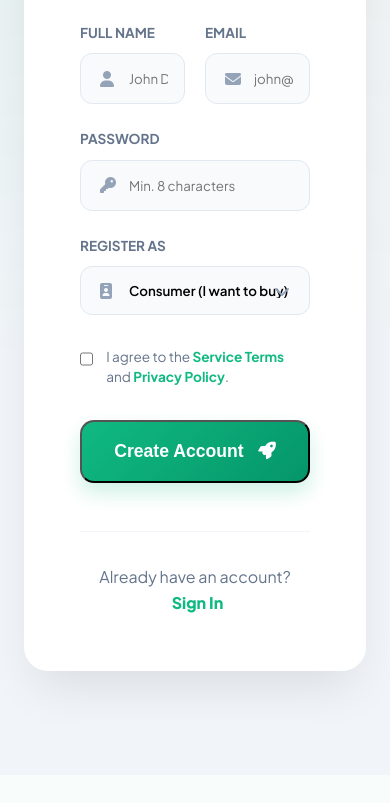
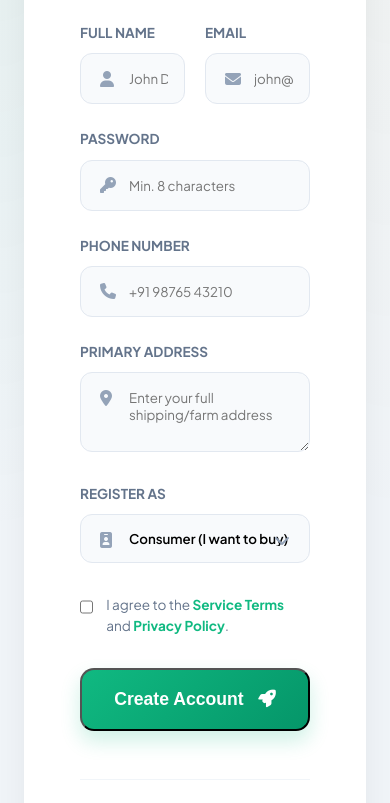
Before and after one commit to veera-crt/cropandcarry, a Flask app: page /signup in a window 390 px wide; the page is wider, and only the part inside the window is pictured. Shown: the part 615-1418 px from the top of that part. Before the commit the page ends 1317 px from the top of that part, so only its background shows below. Run offline with Flask 3, Linux system fonts and the light colour scheme.

Commit message:
Integrated detailed logistics: Capture phone/address at signup, product addition, and checkout. Updated delivery manifest.

```diff
--- a/app.py
+++ b/app.py
@@ -109,14 +109,26 @@ def signup():
         password = request.form.get('password')
         role = request.form.get('role')
         name = request.form.get('name')
+        phone = request.form.get('phone')
+        address = request.form.get('address')
 
         if User.query.filter_by(email=email).first():
             flash('Email already exists')
             return redirect(url_for('signup'))
 
         hashed_pw = generate_password_hash(password, method='pbkdf2:sha256')
-        new_user = User(email=email, password_hash=hashed_pw, role=role, name=name, is_verified=False)
+        new_user = User(email=email, password_hash=hashed_pw, role=role, name=name, phone=phone, address=address, is_verified=False)
         db.session.add(new_user)
+        db.session.commit()
+
+        # Initialize Profile based on role
+        if role == 'farmer':
+            profile = FarmerProfile(user_id=new_user.id, farm_name=f"{name}'s Farm", farm_location=address)
+            db.session.add(profile)
+        elif role == 'delivery':
+            profile = DeliveryPartnerProfile(user_id=new_user.id, is_active=True)
+            db.session.add(profile)
+
         db.session.commit()
 
         send_otp(new_user)
@@ -277,6 +289,8 @@ def add_product():
     category_id = request.form.get('category_id')
     image_url = request.form.get('image_url')
     description = request.form.get('description')
+    pickup_address = request.form.get('pickup_address')
+    pickup_phone = request.form.get('pickup_phone')
 
     new_product = Product(
         farmer_id=current_user.id,
@@ -286,7 +300,9 @@ def add_product():
         unit=unit,
         category_id=category_id,
         image_url=image_url,
-        description=description
+        description=description,
+        pickup_address=pickup_address,
+        pickup_phone=pickup_phone
     )
     db.session.add(new_product)
     db.session.commit()
@@ -376,6 +392,9 @@ def checkout():
     if not cart: return redirect(url_for('index'))
 
     payment_method = request.form.get('payment_method')
+    drop_address = request.form.get('drop_address')
+    drop_phone = request.form.get('drop_phone')
+
     cart_ids = [int(k) for k in cart.keys()]
     products = Product.query.filter(Product.id.in_(cart_ids)).all()
 
@@ -389,7 +408,17 @@ def checkout():
         total_amount += (p.price * qty)
         final_cart_items.append((p, qty))
 
-    order = Order(consumer_id=current_user.id, total_amount=total_amount, payment_method=payment_method, drop_address=current_user.address)
+    # Use first product for pickup details (simplification)
+    main_p = products[0]
+    order = Order(
+        consumer_id=current_user.id,
+        total_amount=total_amount,
+        payment_method=payment_method,
+        drop_address=drop_address,
+        drop_phone=drop_phone,
+        pickup_address=main_p.pickup_address,
+        pickup_phone=main_p.pickup_phone
+    )
     db.session.add(order)
     db.session.commit()
 
@@ -511,7 +540,12 @@ with app.app_context():
         db.create_all()
         # Incremental migrations for existing tables
         db.session.execute(text("ALTER TABLE users ADD COLUMN IF NOT EXISTS address TEXT"))
+        db.session.execute(text("ALTER TABLE users ADD COLUMN IF NOT EXISTS phone TEXT"))
         db.session.execute(text("ALTER TABLE products ADD COLUMN IF NOT EXISTS category_id INTEGER"))
+        db.session.execute(text("ALTER TABLE products ADD COLUMN IF NOT EXISTS pickup_address TEXT"))
+        db.session.execute(text("ALTER TABLE products ADD COLUMN IF NOT EXISTS pickup_phone TEXT"))
+        db.session.execute(text("ALTER TABLE orders ADD COLUMN IF NOT EXISTS pickup_phone TEXT"))
+        db.session.execute(text("ALTER TABLE orders ADD COLUMN IF NOT EXISTS drop_phone TEXT"))
         db.session.commit()
 
         # Seed categories if they don't exist
--- a/models.py
+++ b/models.py
@@ -51,6 +51,10 @@ class Product(db.Model):
     is_deleted = db.Column(db.Boolean, default=False)
     created_at = db.Column(db.DateTime, default=datetime.utcnow)
 
+    # New Pickup Details
+    pickup_address = db.Column(db.Text)
+    pickup_phone = db.Column(db.String(20))
+
     # Relationships
     inventory_logs = db.relationship('InventoryAudit', backref='product', lazy=True)
     order_items = db.relationship('OrderItem', backref='product', lazy=True)
@@ -67,6 +71,8 @@ class Order(db.Model):
     created_at = db.Column(db.DateTime, default=datetime.utcnow)
     pickup_address = db.Column(db.Text)
     drop_address = db.Column(db.Text)
+    pickup_phone = db.Column(db.String(20))
+    drop_phone = db.Column(db.String(20))
 
     items = db.relationship('OrderItem', backref='order', lazy=True)
     transaction = db.relationship('Transaction', backref='order', uselist=False)
--- a/templates/signup.html
+++ b/templates/signup.html
@@ -55,6 +55,30 @@
 
                 <div class="form-group" style="display: flex; flex-direction: column; gap: 0.6rem;">
                     <label
+                        style="font-weight: 700; font-size: 0.85rem; color: var(--text-muted); text-transform: uppercase;">Phone
+                        Number</label>
+                    <div style="position: relative;">
+                        <i class="fas fa-phone"
+                            style="position: absolute; left: 1.25rem; top: 1.1rem; color: #94a3b8;"></i>
+                        <input type="tel" name="phone" placeholder="+91 98765 43210" required
+                            style="width: 100%; padding: 1rem 1rem 1rem 3rem; background: #f8fafc; border: 1px solid #e2e8f0; border-radius: 12px; font-family: inherit;">
+                    </div>
+                </div>
+
+                <div class="form-group" style="display: flex; flex-direction: column; gap: 0.6rem;">
+                    <label
+                        style="font-weight: 700; font-size: 0.85rem; color: var(--text-muted); text-transform: uppercase;">Primary
+                        Address</label>
+                    <div style="position: relative;">
+                        <i class="fas fa-map-marker-alt"
+                            style="position: absolute; left: 1.25rem; top: 1.1rem; color: #94a3b8;"></i>
+                        <textarea name="address" placeholder="Enter your full shipping/farm address" required
+                            style="width: 100%; padding: 1rem 1rem 1rem 3rem; background: #f8fafc; border: 1px solid #e2e8f0; border-radius: 12px; font-family: inherit; min-height: 80px;"></textarea>
+                    </div>
+                </div>
+
+                <div class="form-group" style="display: flex; flex-direction: column; gap: 0.6rem;">
+                    <label
                         style="font-weight: 700; font-size: 0.85rem; color: var(--text-muted); text-transform: uppercase;">Register
                         As</label>
                     <div style="position: relative;">
```
Also changed, not shown: templates/cart.html (+16 -0 lines), templates/delivery_dashboard.html (+5 -2 lines), templates/farmer_dashboard.html (+14 -0 lines).
